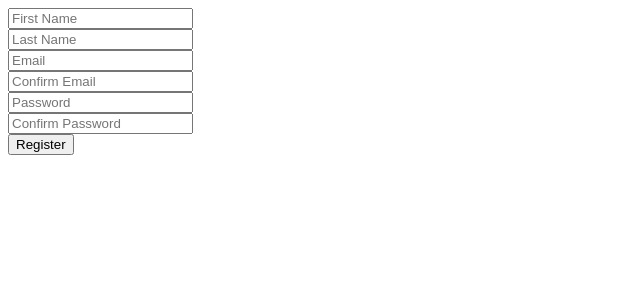
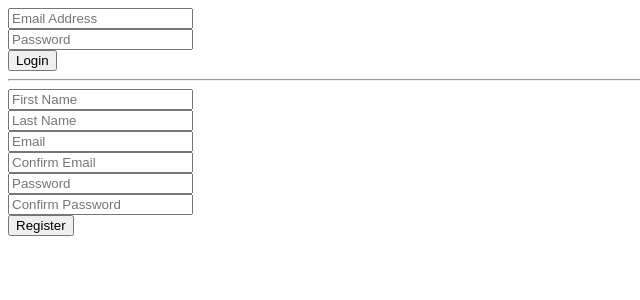
Before and after one commit to sanddc318/feedTorrent, a PHP site: page /register.php in a window 1280 px wide. Shown: the top 300 px of the page, without its empty margins (0-640 px from the left). Run offline with PHP 8.4, Linux system fonts and the light colour scheme.

Commit message:
One ugly login form ready to go.

```diff
--- a/register.php
+++ b/register.php
@@ -9,6 +9,18 @@
   <title>Swirlfeed | Sign Up</title>
 </head>
 <body>
+  <!-- Login Form -->
+  <form action="register.php" method="POST">
+    <input type="email" name="log_email" placeholder="Email Address">
+    <br>
+    <input type="password" name="log_password" placeholder="Password">
+    <br>
+    <input type="submit" name="login_button" value="Login">
+  </form>
+
+  <hr>
+
+  <!-- Register Form -->
   <form action="register.php" method="POST">
     <!-- First name -->
     <input type="text" name="reg_fname" placeholder="First Name"
```
Also changed, not shown: includes/form-handlers/login-handler.php (added).
